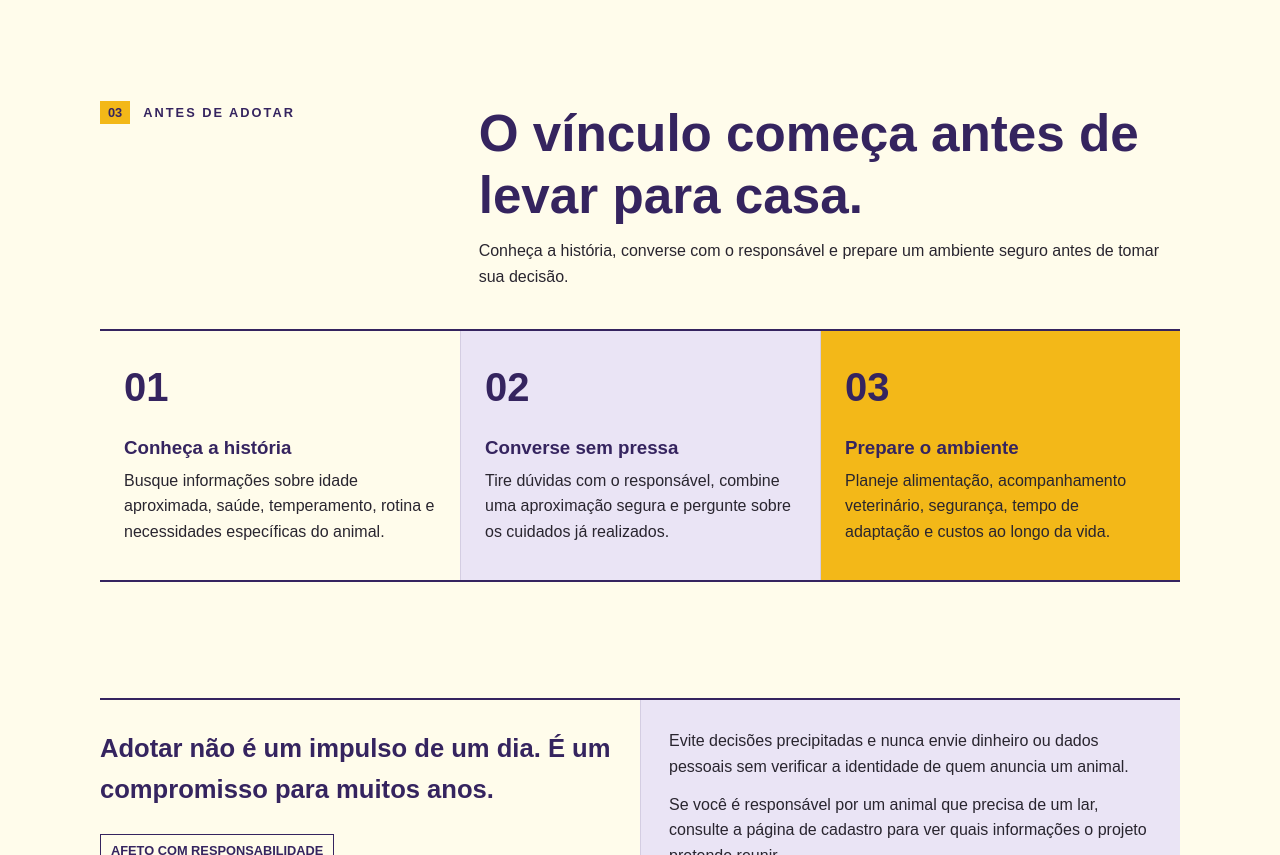
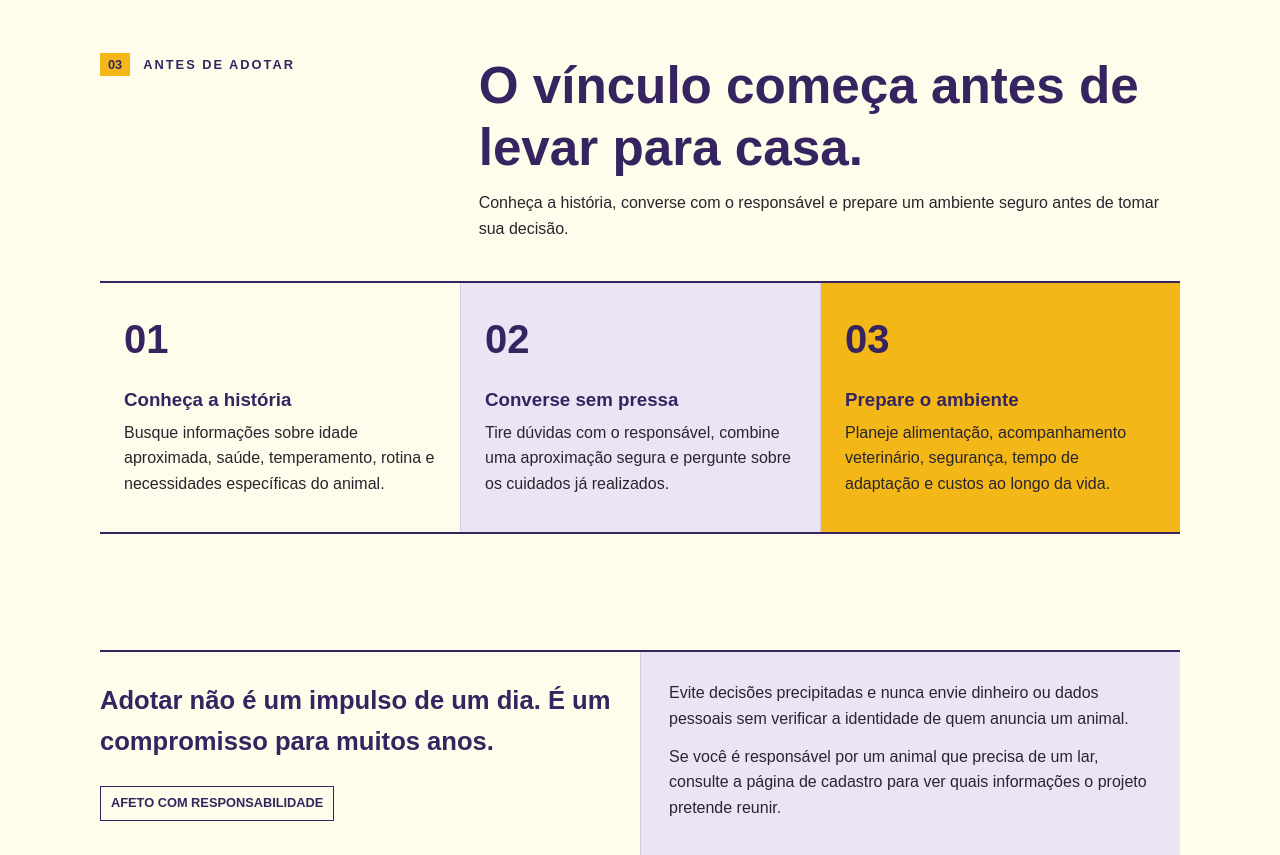
Before and after one commit to johannbarros-ux/COMPET, a plain HTML site: page paginas/adocao.html in a window 1280 px wide. Shown: the part 1776-2631 px from the top of the page. Drawn offline with Linux system fonts and the light colour scheme.

Commit message:
Move ajuste visual da adoção para o CSS externo

```diff
--- a/paginas/adocao.html
+++ b/paginas/adocao.html
@@ -127,7 +127,7 @@
                     <p id="mensagemLista" class="mensagem-lista" role="status" aria-live="polite"></p>
                     <div id="listaAnimais" class="lista-animais"></div>
                 </div>
-                <div class="sp-heading" style="margin-top: 48px;">
+                <div class="sp-heading adocao-subheading">
                     <div class="sp-index">
                         <span>03</span>
                         Antes de adotar
```
